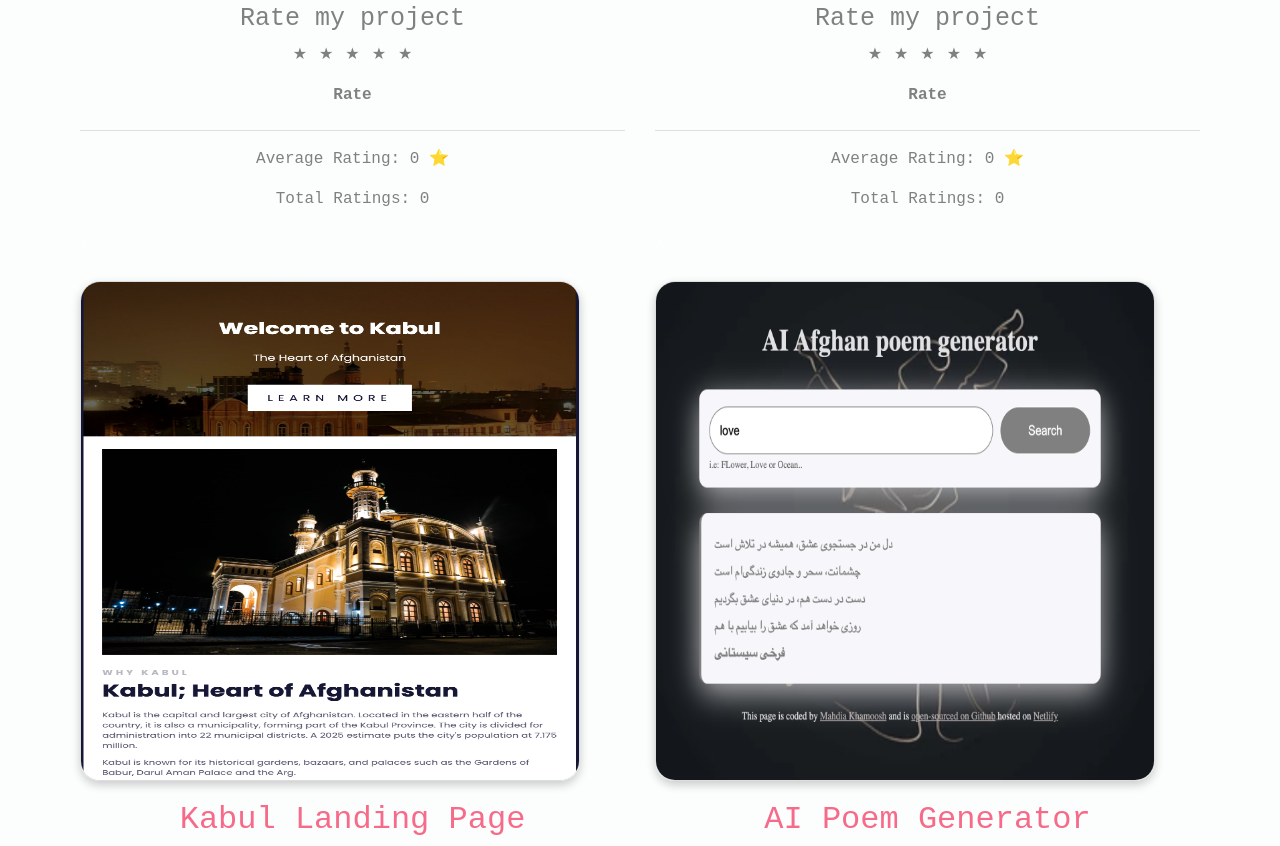
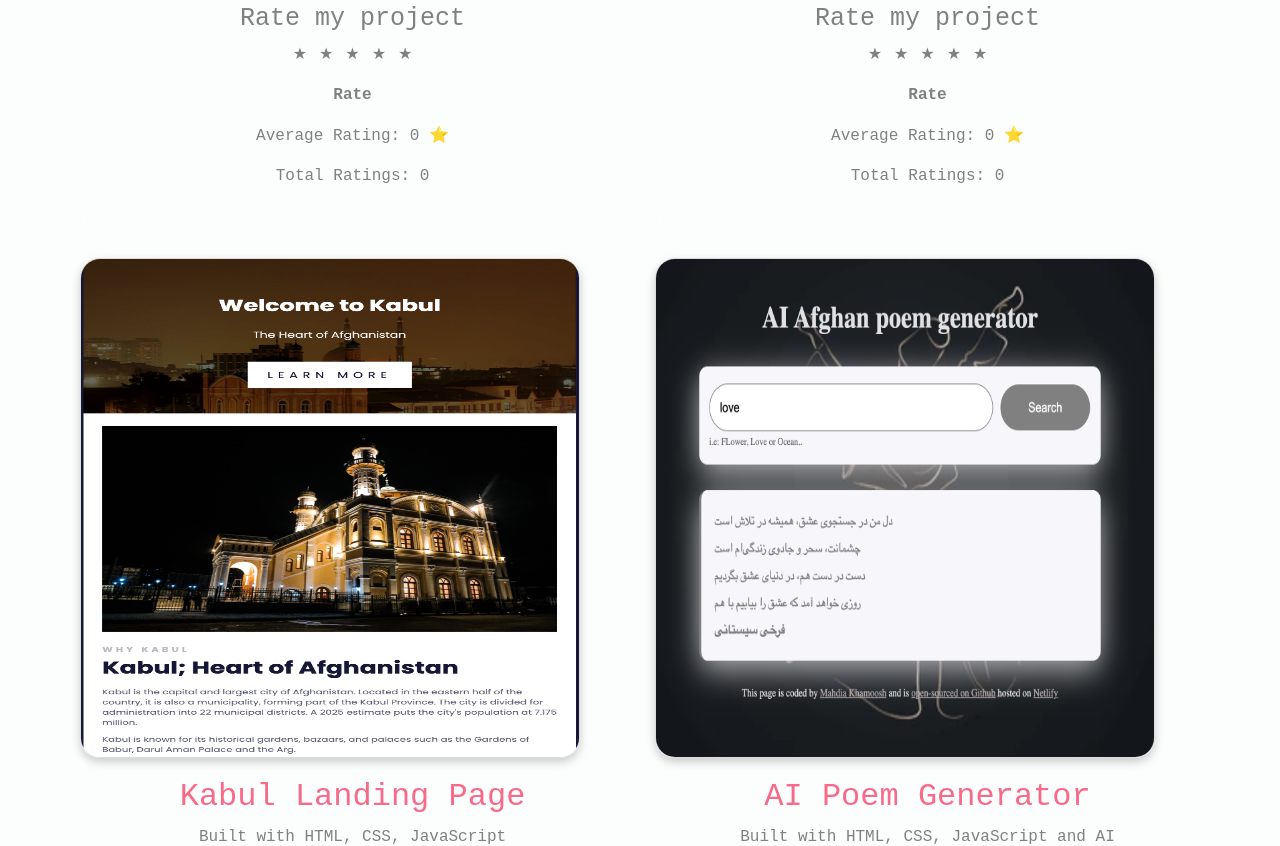
Before and after one commit to Mahdia-123/my-portfolio, a React (Create React App) app: page /projects in a window 1280 px wide. Shown: the part 900-1746 px from the top of the page. Built offline with nearby package versions, Linux system fonts and the light colour scheme; the HTML template or start-up script is replaced by a standard one; a web font is replaced by a local one.

Commit message:
Update css

```diff
--- a/src/pages/Rating.css
+++ b/src/pages/Rating.css
@@ -29,6 +29,3 @@ h3 {
   justify-content: center;
   margin: 8px 0;
 }
-hr {
-  color: gray;
-}
--- a/src/pages/Rating.js
+++ b/src/pages/Rating.js
@@ -72,7 +72,6 @@ export default function Rating() {
       >
         Rate
       </button>
-      <hr />
 
       <div style={{ marginTop: "10px", color: "gray" }}>
         <p>Average Rating: {averageRating} ⭐</p>
```
